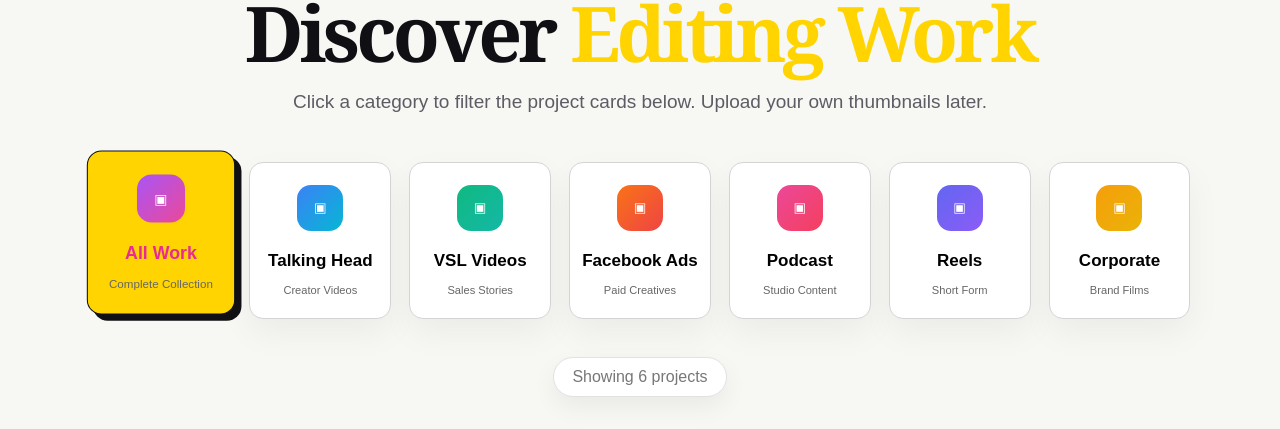
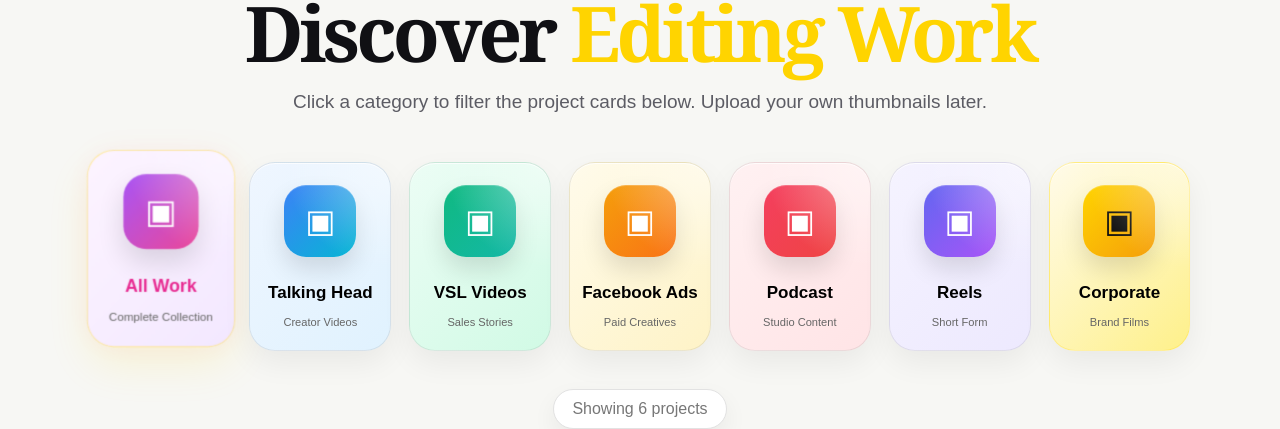
Before and after one commit to shahzaibkhatri918-stack/Shahzaib-Freelance, a Next.js app: page / in a window 1280 px wide. Shown: the part 953-1382 px from the top of the page. Built offline with nearby package versions, Linux system fonts and the light colour scheme.

Commit message:
Update globals.css

```diff
--- a/app/globals.css
+++ b/app/globals.css
@@ -1371,3 +1371,161 @@ a {
 .floatingBadge {
   display: none !important;
 }
+/* =========================================================
+   PREMIUM GRADIENT CATEGORY CARDS
+   Is code ko app/globals.css ke bilkul END me paste karo
+   ========================================================= */
+
+/* Card Base */
+.category {
+  position: relative !important;
+  overflow: hidden !important;
+  border-radius: 26px !important;
+  border: 1px solid rgba(0, 0, 0, 0.08) !important;
+  backdrop-filter: blur(10px) !important;
+  -webkit-backdrop-filter: blur(10px) !important;
+  transition: all 0.45s ease !important;
+  box-shadow:
+    0 12px 30px rgba(0, 0, 0, 0.06),
+    inset 0 1px 0 rgba(255, 255, 255, 0.75) !important;
+}
+
+/* Soft cinematic glow */
+.category::before {
+  content: "" !important;
+  position: absolute !important;
+  inset: 0 !important;
+  border-radius: inherit !important;
+  background: radial-gradient(
+    circle at top right,
+    rgba(255, 255, 255, 0.45),
+    transparent 45%
+  ) !important;
+  pointer-events: none !important;
+}
+
+/* Hover Effect */
+.category:hover {
+  transform: translateY(-8px) scale(1.02) !important;
+  box-shadow:
+    0 22px 45px rgba(0, 0, 0, 0.10),
+    0 0 30px rgba(255, 212, 0, 0.08) !important;
+}
+
+/* Icon Box */
+.catIcon {
+  width: 72px !important;
+  height: 72px !important;
+  border-radius: 22px !important;
+  display: grid !important;
+  place-items: center !important;
+  color: #ffffff !important;
+  font-size: 32px !important;
+  margin: 0 auto 18px !important;
+  box-shadow:
+    0 12px 24px rgba(0, 0, 0, 0.12),
+    inset 0 1px 0 rgba(255, 255, 255, 0.20) !important;
+}
+
+/* Text Styling */
+.category h3 {
+  font-size: 17px !important;
+  font-weight: 800 !important;
+  line-height: 1.3 !important;
+  color: #111827 !important;
+  margin: 0 0 8px !important;
+}
+
+.category p {
+  font-size: 13px !important;
+  line-height: 1.55 !important;
+  color: #4b5563 !important;
+  margin: 0 !important;
+}
+
+/* Active Card */
+.category.active,
+.category[aria-selected="true"] {
+  border-color: rgba(255, 212, 0, 0.35) !important;
+  box-shadow:
+    0 18px 40px rgba(255, 212, 0, 0.12),
+    0 0 28px rgba(255, 77, 166, 0.06) !important;
+}
+
+/* ===== INDIVIDUAL CARD BACKGROUNDS + ICON GRADIENTS ===== */
+
+/* 1. All Works */
+.category:nth-of-type(1) {
+  background: linear-gradient(135deg, #fdf4ff 0%, #f3e8ff 100%) !important;
+}
+.category:nth-of-type(1) .catIcon {
+  background: linear-gradient(135deg, #a855f7, #ec4899) !important;
+}
+
+/* 2. Corporate */
+.category:nth-of-type(2) {
+  background: linear-gradient(135deg, #eff6ff 0%, #e0f2fe 100%) !important;
+}
+.category:nth-of-type(2) .catIcon {
+  background: linear-gradient(135deg, #3b82f6, #06b6d4) !important;
+}
+
+/* 3. Commercial */
+.category:nth-of-type(3) {
+  background: linear-gradient(135deg, #ecfdf5 0%, #d1fae5 100%) !important;
+}
+.category:nth-of-type(3) .catIcon {
+  background: linear-gradient(135deg, #10b981, #14b8a6) !important;
+}
+
+/* 4. Documentary */
+.category:nth-of-type(4) {
+  background: linear-gradient(135deg, #fffbeb 0%, #fef3c7 100%) !important;
+}
+.category:nth-of-type(4) .catIcon {
+  background: linear-gradient(135deg, #f59e0b, #f97316) !important;
+}
+
+/* 5. Music */
+.category:nth-of-type(5) {
+  background: linear-gradient(135deg, #fff1f2 0%, #ffe4e6 100%) !important;
+}
+.category:nth-of-type(5) .catIcon {
+  background: linear-gradient(135deg, #f43f5e, #ef4444) !important;
+}
+
+/* 6. Social */
+.category:nth-of-type(6) {
+  background: linear-gradient(135deg, #f5f3ff 0%, #ede9fe 100%) !important;
+}
+.category:nth-of-type(6) .catIcon {
+  background: linear-gradient(135deg, #6366f1, #a855f7) !important;
+}
+
+/* 7. Branded */
+.category:nth-of-type(7) {
+  background: linear-gradient(135deg, #fffbea 0%, #fef08a 100%) !important;
+  border-color: rgba(255, 212, 0, 0.25) !important;
+}
+.category:nth-of-type(7) .catIcon {
+  background: linear-gradient(135deg, #ffd400, #f59e0b) !important;
+  color: #111 !important;
+}
+
+/* Responsive */
+@media (max-width: 768px) {
+  .catIcon {
+    width: 56px !important;
+    height: 56px !important;
+    border-radius: 18px !important;
+    font-size: 24px !important;
+  }
+
+  .category h3 {
+    font-size: 15px !important;
+  }
+
+  .category p {
+    font-size: 12px !important;
+  }
+}
```
